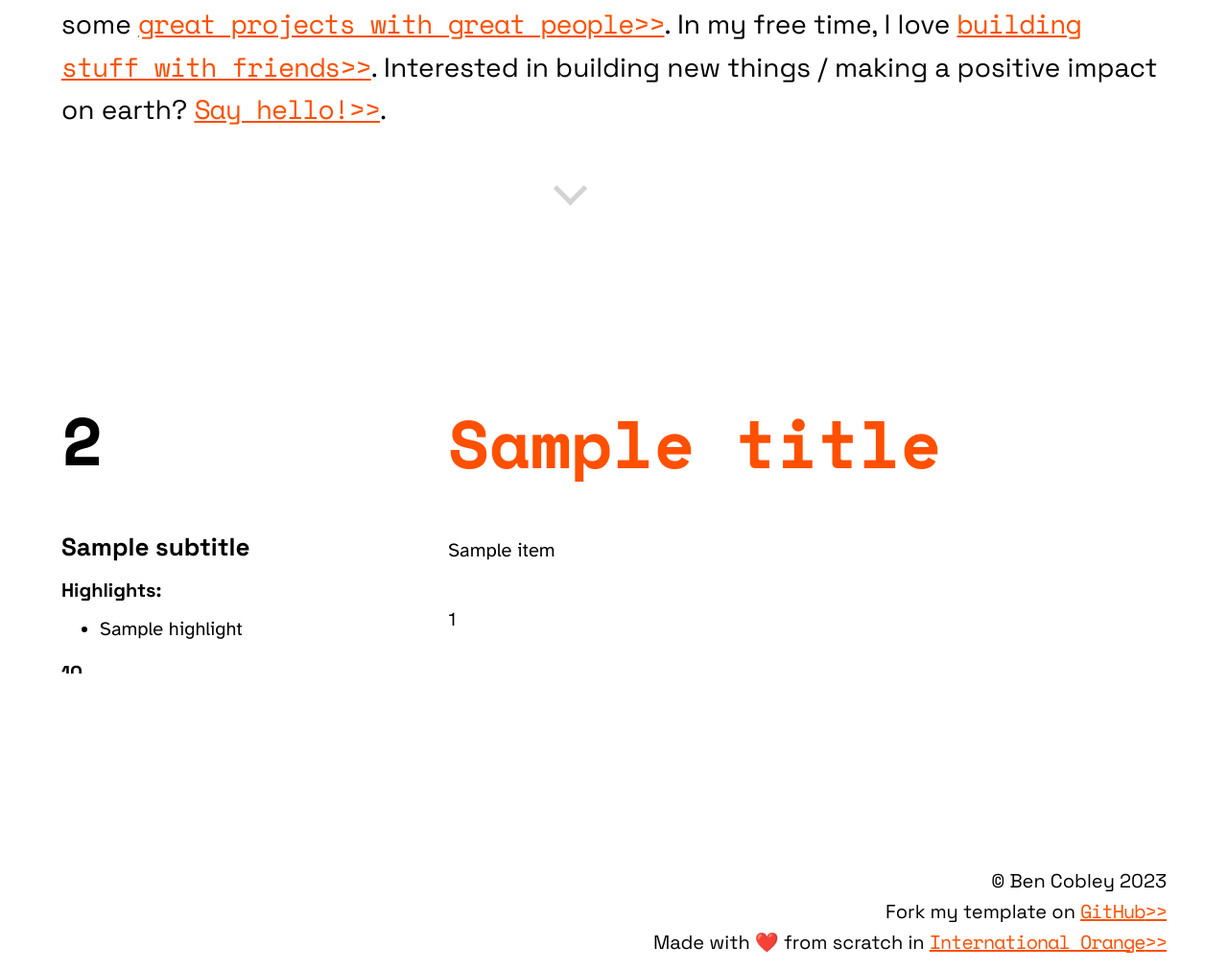
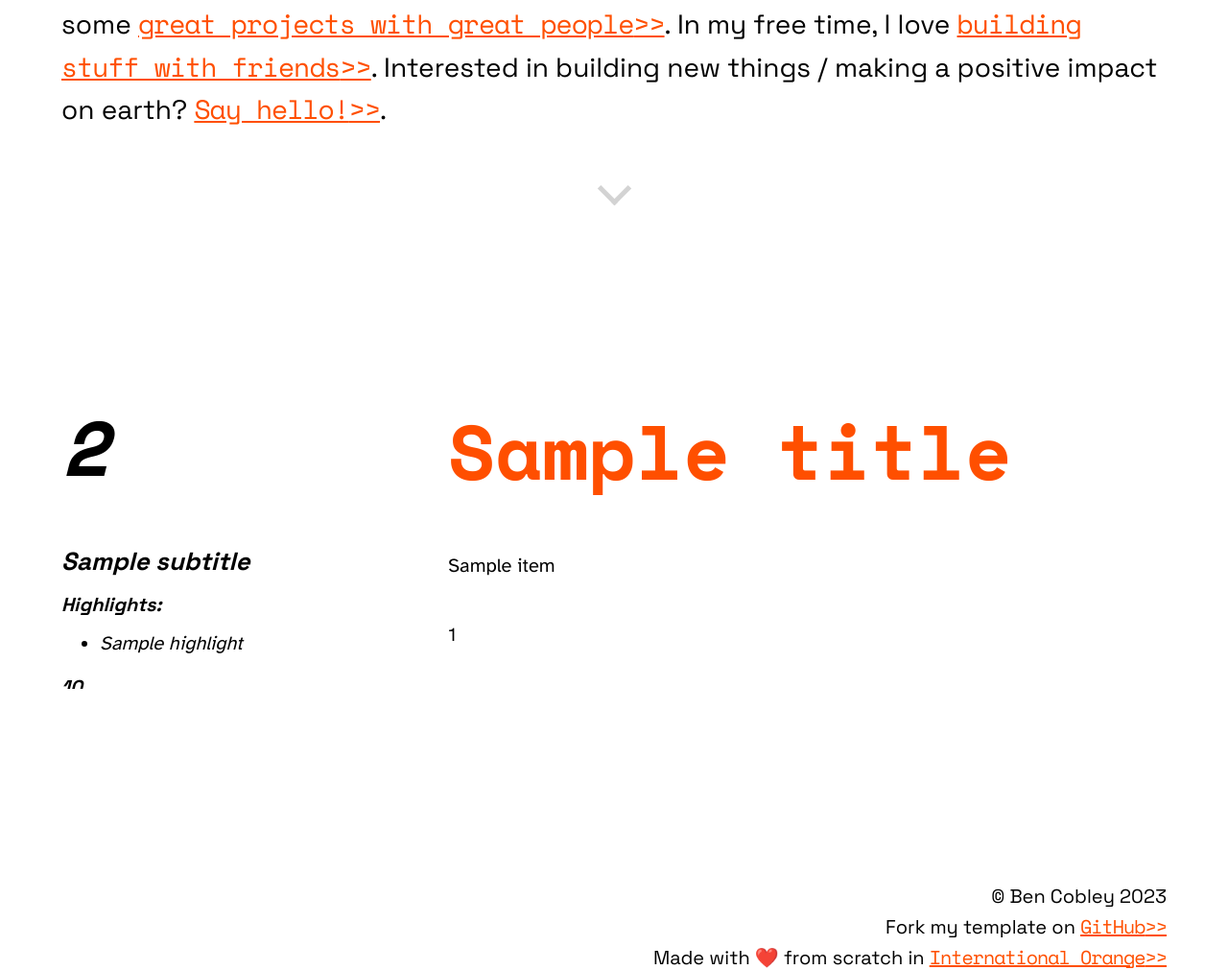
Before and after one commit to bencobley/bencobley.github.io, a Flask app: template templates/base.html in a window 1280 px wide. Shown: the part 494-1505 px from the top of the page at 96% size. Run offline with Flask 2, Linux system fonts and the light colour scheme; the template is opened without the code that fills it: most values are stand-ins (such as "Sample title", 1, 10 or a date in 2020).

Commit message:
Small style changes

```diff
--- a/static/style.css
+++ b/static/style.css
@@ -105,11 +105,10 @@ a {
   color: var(--international-orange);
   text-decoration: underline;
   letter-spacing: -0.05rem;
-  cursor: none;
 }
 
 img {
-  border-radius: 2rem;
+  border-radius: 1.5rem;
   width: 100%;
   height: 100%;
   object-fit: cover;
@@ -121,7 +120,7 @@ img {
   height: 0;
 }
 .video-container iframe {
-  border-radius: 2rem;
+  border-radius: 1.5rem;
 
   position: absolute;
   top: 0;
@@ -131,7 +130,7 @@ img {
 }
 
 video {
-  border-radius: 2rem;
+  border-radius: 1.5rem;
   width: 100%;
   height: 100%;
   object-fit: cover;
@@ -197,7 +196,7 @@ timeline-footer {
 .Arrow {
   position: relative;
   top: 0rem;
-  left: 45%;
+  left: 49%;
   display: inline-block;
   width: 1rem;
   height: 1rem;
@@ -219,6 +218,7 @@ timeline-left-div {
 
 timeline-left-div * {
   margin-bottom: 0.5rem;
+  font-style: italic;
 }
 
 timeline-left-div ul {
@@ -249,8 +249,8 @@ timeline-title {
   font-weight: bold;
   color: var(--international-orange);
   font-size: 3.5rem;
-  margin-top: 5rem;
-  margin-bottom: 2rem;
+  padding-top: 5rem;
+  padding-bottom: 2rem;
 }
 
 timeline-shorttitle {
@@ -259,15 +259,15 @@ timeline-shorttitle {
   font-weight: bold;
   color: var(--international-orange);
   font-size: 2.5rem;
-  margin-top: 2rem;
+  padding-top: 2rem;
 }
 
 timeline-date {
   display: block;
   font-family: "space-mono", monospace;
   font-weight: bold;
+  font-style: italic;
   font-size: 2rem;
-  margin-top: 5rem;
 }
 
 timeline-subtitle {
@@ -329,12 +329,11 @@ timeline-text a::after {
 @media only screen and (min-width: 768px) {
   timeline-title {
     display: block;
-    font-size: 3.5rem;
+    font-size: 4rem;
   }
 
   timeline-shorttitle {
     display: none;
-    font-size: 3.5rem;
   }
 
   timeline-homepage {
@@ -344,7 +343,8 @@ timeline-text a::after {
 
   timeline-date {
     display: block;
-    font-size: 3.5rem;
+    font-size: 4rem;
+    padding-top: 5rem;
     margin-bottom: 2rem;
   }
 
```
